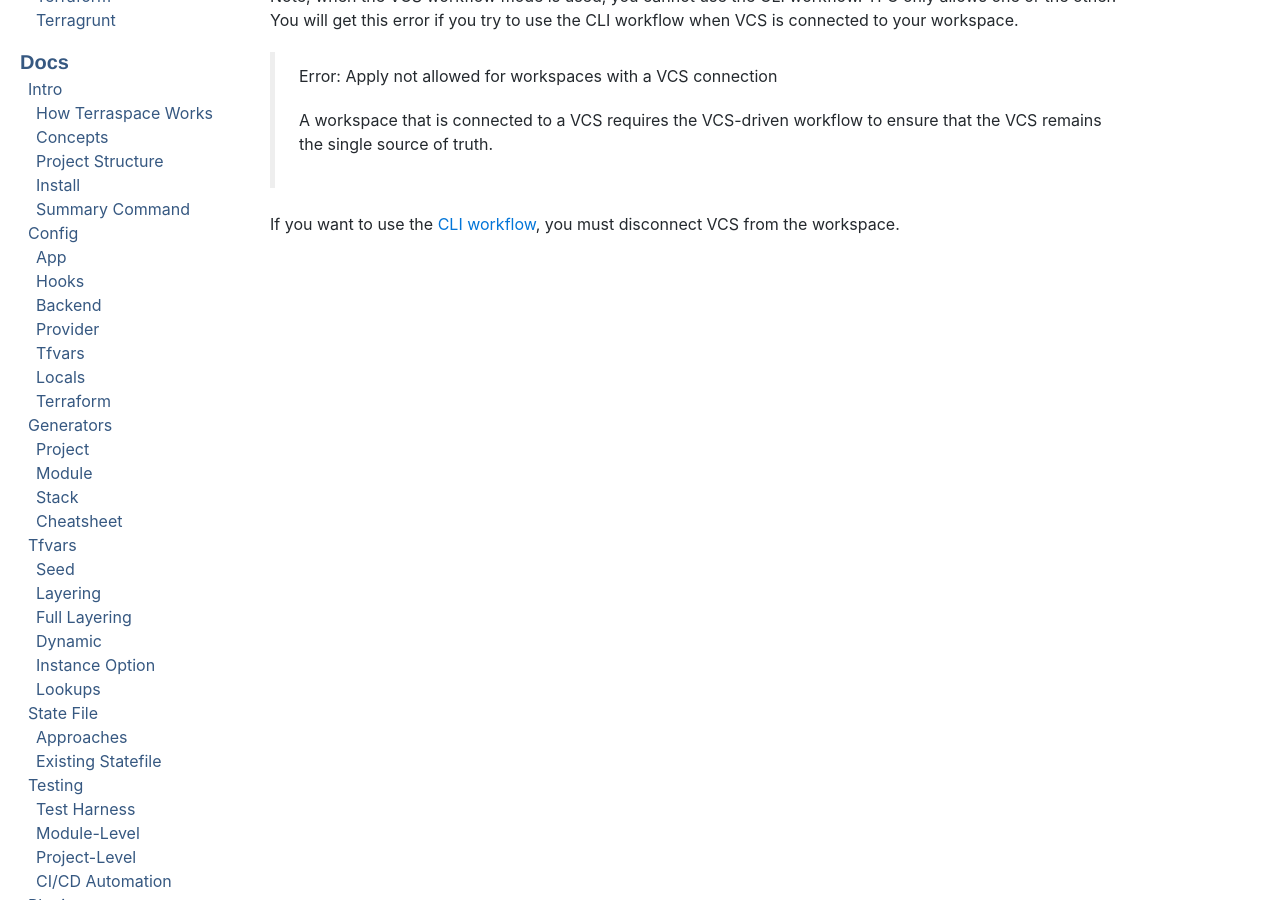
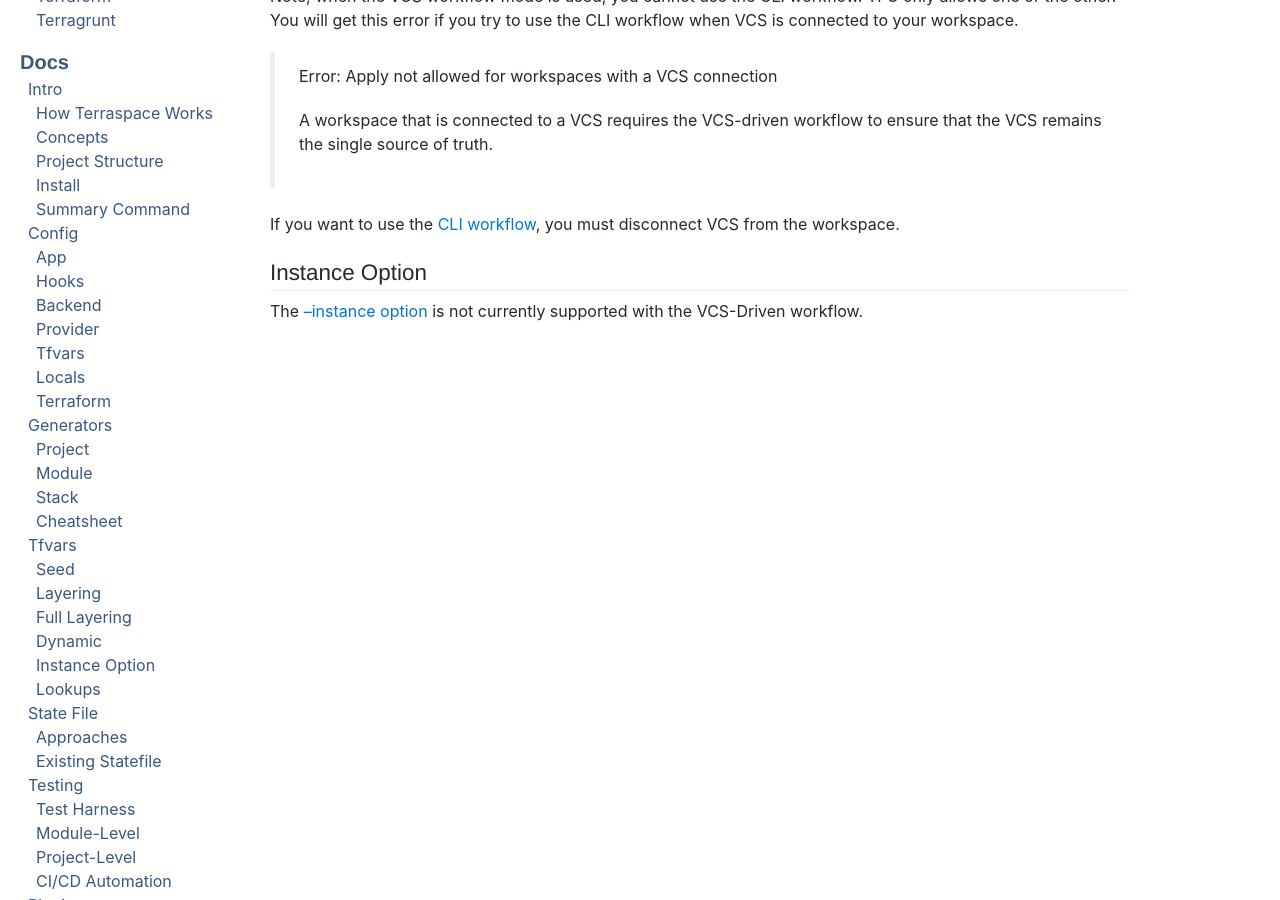
Before and after one commit to boltops-tools/terraspace-docs, a Jekyll site: the page built from _docs/cloud/workflows/vcs.md, in a window 1280 px wide and 900 px high, scrolled down 916 px. Built offline with Jekyll 4.4.1, drawn with Linux system fonts in a browser that asks for light colours; a script that is not in the unit is left out; comment, search, counter and statistics services are not loaded.

Commit message:
instance option not supported with vcs-driven workflow

```diff
--- a/_docs/cloud/workflows/vcs.md
+++ b/_docs/cloud/workflows/vcs.md
@@ -40,3 +40,7 @@ Note, when the VCS workflow mode is used, you cannot use the CLI workflow. TFC o
     ensure that the VCS remains the single source of truth.
 
 If you want to use the [CLI workflow]({% link _docs/cloud/workflows/cli.md %}), you must disconnect VCS from the workspace.
+
+## Instance Option
+
+The [--instance option]({% link _docs/tfvars/instance-option.md %}) is not currently supported with the VCS-Driven workflow.
```
